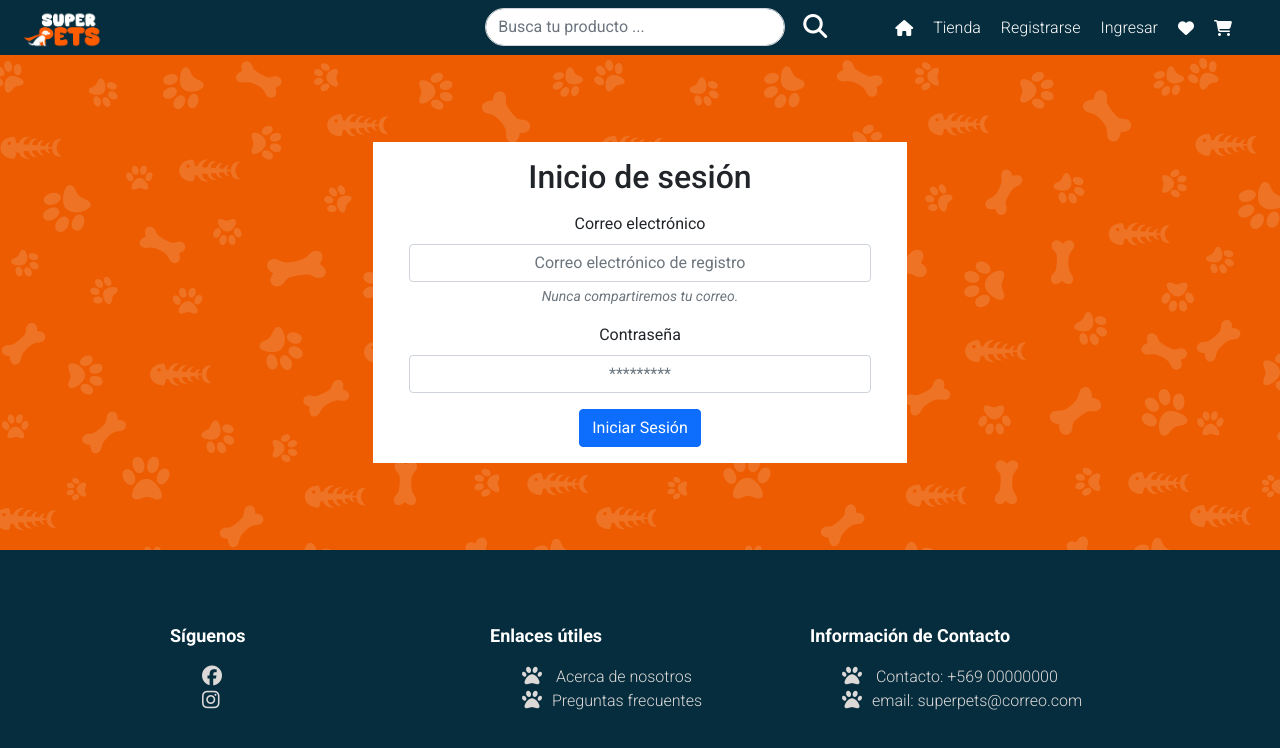
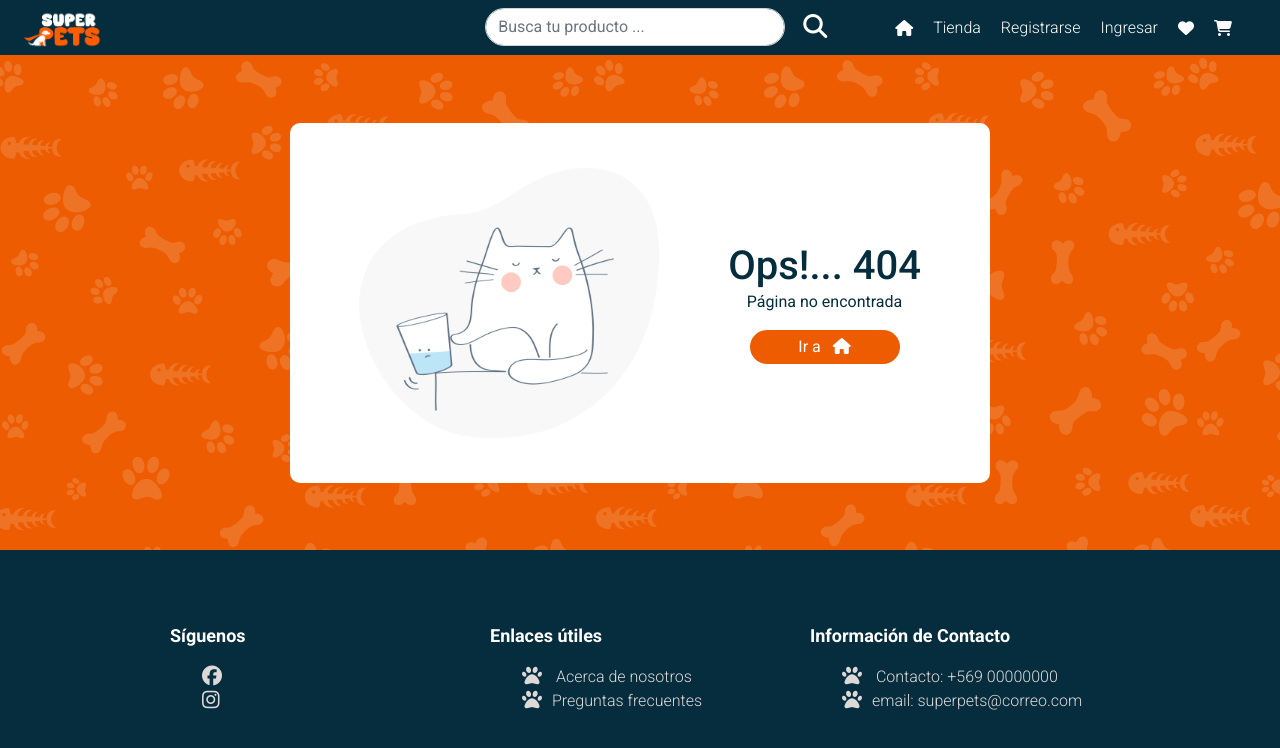
Before and after one commit to Lucmunoz/superpets, a React (Vite) app in the folder frontend/: page /#/login in a window 1280 px wide. Shown: the top 748 px of the page. Built offline with nearby package versions, Linux system fonts and the light colour scheme.

Commit message:
se cambia ruta login por ingresar

```diff
--- a/frontend/src/App.jsx
+++ b/frontend/src/App.jsx
@@ -20,7 +20,7 @@ const App = () => {
         <Route path='/favoritos' element={<Favoritos />} />
         <Route path='/carrito' element={<Carro />} />
         <Route path='/mispublicaciones' element={<MisPublicaciones />} />
-        <Route path='/login' element={<Login />} />
+        <Route path='/ingresar' element={<Login />} />
         <Route path='/perfil' element={<Perfil />} />
         <Route path='/miscompras' element={<MisCompras />} />
         <Route path='/buscar' element={<BuscadorVista />} />
```
